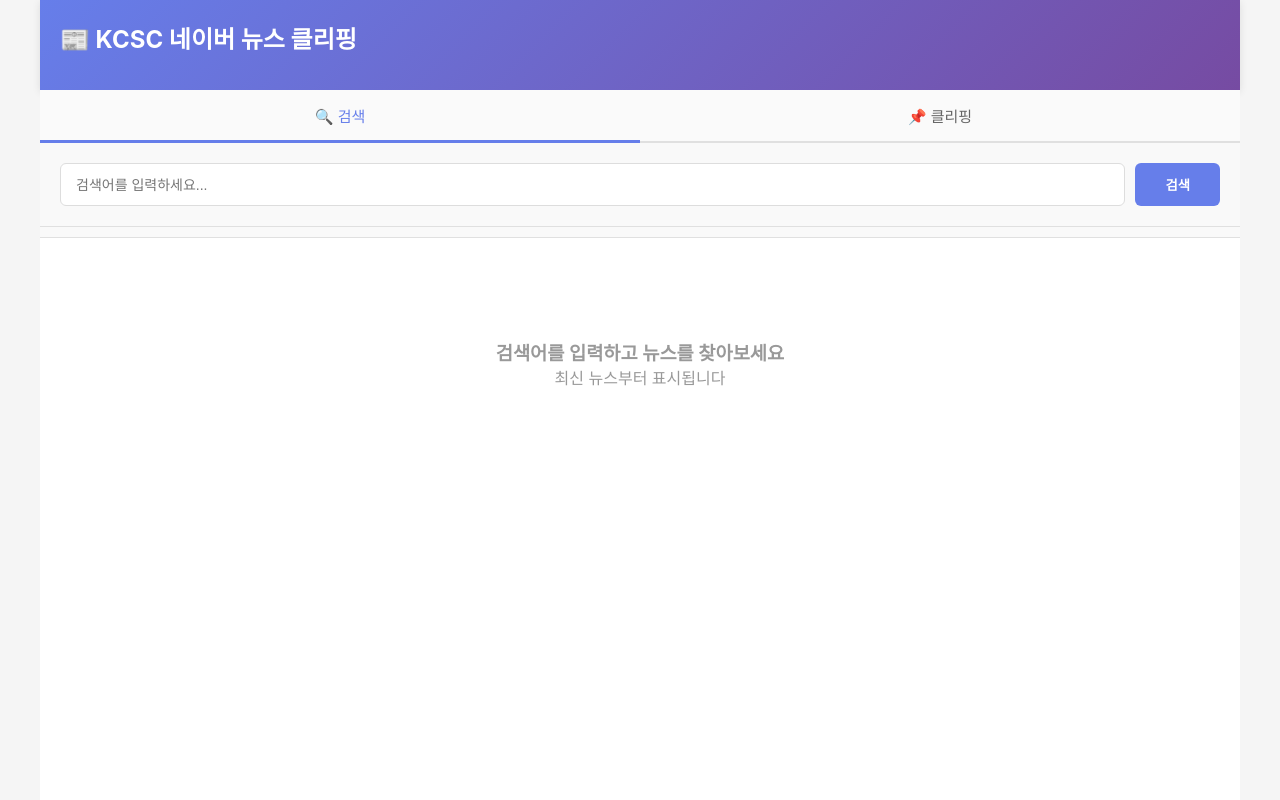
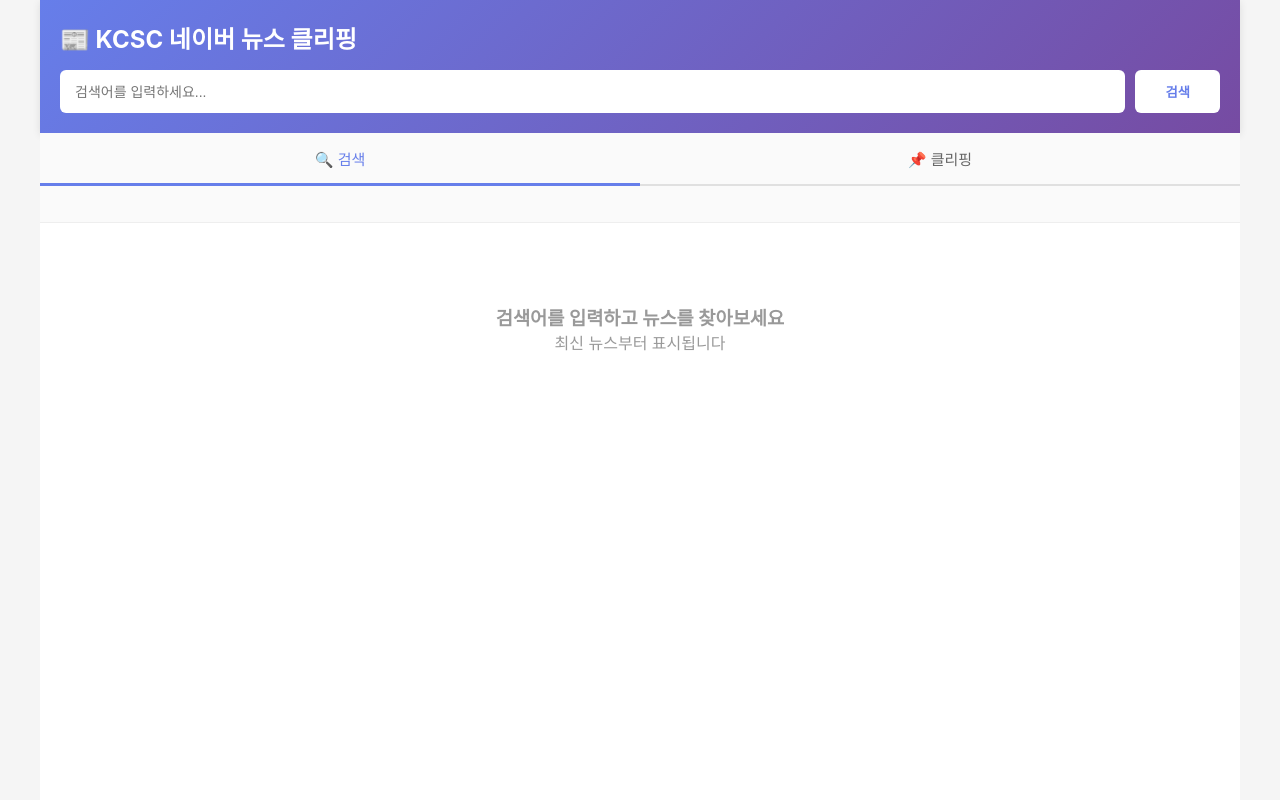
Before and after one commit to kentism/navernews.web, a FastAPI app: page / in a window 1280 px wide. Run offline with FastAPI, Linux system fonts and the light colour scheme; parts of the project's set-up code (start-up, migrations or seed data) failed here and were passed over.

Commit message:
탭 UI 수정 v2

```diff
--- a/templates/index.html
+++ b/templates/index.html
@@ -53,15 +53,12 @@
         .search-box {
             display: flex;
             gap: 10px;
-            padding: 20px;
-            background-color: #f9f9f9;
-            border-bottom: 1px solid #e0e0e0;
         }
 
         .search-box input {
             flex: 1;
             padding: 12px 15px;
-            border: 1px solid #ddd;
+            border: none;
             border-radius: 6px;
             font-size: 14px;
             outline: none;
@@ -69,8 +66,8 @@
 
         .search-box button {
             padding: 12px 30px;
-            background: #667eea;
-            color: white;
+            background: white;
+            color: #667eea;
             border: none;
             border-radius: 6px;
             font-weight: bold;
@@ -79,17 +76,18 @@
         }
 
         .search-box button:hover {
-            background: #5568d3;
+            background: #f0f0f0;
+            transform: translateY(-2px);
         }
 
         /* 탭 네비게이션 */
-        .main-tabs-nav {
+        .tabs-nav {
             display: flex;
             border-bottom: 2px solid #e0e0e0;
             background: #fafafa;
         }
 
-        .main-tab-btn {
+        .tab-btn {
             flex: 1;
             padding: 15px;
             background: none;
@@ -102,15 +100,15 @@
             transition: color 0.3s ease;
         }
 
-        .main-tab-btn:hover {
+        .tab-btn:hover {
             color: #667eea;
         }
 
-        .main-tab-btn.active {
+        .tab-btn.active {
             color: #667eea;
         }
 
-        .main-tab-btn.active::after {
+        .tab-btn.active::after {
             content: "";
             position: absolute;
             bottom: -2px;
@@ -120,35 +118,13 @@
             background: #667eea;
         }
 
-        #resultTabs {
-            display: flex;
-            flex-wrap: wrap;
-            padding: 10px 20px 0;
-            background-color: #f9f9f9;
-            border-bottom: 1px solid #e0e0e0;
+        /* 검색 결과 탭 버튼 스타일 조정 */
+        #resultTabs .tab-btn {
+            padding: 8px 12px; /* 세로, 가로 패딩 축소 */
+            font-size: 14px;   /* 폰트 크기 약간 축소 */
+            flex: 0 1 auto;    /* 탭 너비를 내용에 맞게 조절 */
+            border-radius: 6px; /* 둥근 모서리 추가 */
         }
-
-        #resultTabs .tab-btn {
-            padding: 8px 12px;
-            font-size: 14px;
-            flex: 0 1 auto;
-            border: 1px solid #ccc;
-            border-bottom: none;
-            border-radius: 6px 6px 0 0;
-            margin-right: 5px;
-            margin-bottom: -1px;
-            background-color: #f0f0f0;
-            cursor: pointer;
-        }
-
-        #resultTabs .tab-btn.active {
-            background-color: white;
-            border-color: #e0e0e0;
-            border-bottom: 1px solid white;
-            color: #667eea;
-            font-weight: bold;
-        }
-
 
         /* 탭 콘텐츠 */
         .tabs-content {
@@ -158,19 +134,12 @@
 
         .tab-pane {
             display: none;
-            height: 100%;
+            height: 100%; /* 부모(.tabs-content)의 높이를 채우도록 설정 */
         }
 
         .tab-pane.active {
-            display: flex;
-            flex-direction: column;
-        }
-
-        #resultContent .tab-panel {
-            display: none;
-        }
-        #resultContent .tab-panel.active {
-            display: block;
+            display: flex; /* flexbox 레이아웃 활성화 */
+            flex-direction: column; /* 자식 요소들을 세로로 배치 */
         }
 
         /* 검색 결과 탭 */
@@ -475,22 +444,9 @@
 </head>
 <body>
     <div class="container">
-        <!-- 헤더 -->
+        <!-- 헤더 (검색폼) -->
         <div class="header">
             <h1>📰 KCSC 네이버 뉴스 클리핑</h1>
-        </div>
-
-        <!-- 메인 탭 네비게이션 -->
-        <div class="main-tabs-nav">
-            <button data-tab="search" class="main-tab-btn active">🔍 검색</button>
-            <button data-tab="clippings" class="main-tab-btn" id="clippingsBtn">📌 클리핑</button>
-        </div>
-
-        <!-- 탭 콘텐츠 -->
-        <div class="tabs-content">
-            <!-- 검색 탭 -->
-            <div id="search" class="tab-pane active">
-                <!-- 검색 폼 -->
             <div class="search-box">
                 <input
                     type="text"
@@ -499,16 +455,29 @@
                 >
                 <button id="searchBtn">검색</button>
             </div>
-
-                <!-- 검색 결과 탭 영역 -->
-                <div id="resultArea">
-                    <div id="resultTabs"></div>
-                    <div id="resultContent" class="tab-content-inner"></div>
         </div>
 
-                <div id="searchEmptyState" class="empty-state">
+        <!-- 탭 네비게이션: 검색 + 클리핑 유지 -->
+        <div class="tabs-nav">
+            <button data-tab="search" class="tab-btn active">🔍 검색</button>
+            <button data-tab="clippings" class="tab-btn" id="clippingsBtn">📌 클리핑</button>
+        </div>
+
+        <!-- 상단: 결과 탭(영구) -->
+        <div id="persistentResultArea" style="padding:12px; border-bottom:1px solid #eee; background:#fafafa;">
+            <div id="resultTabs" style="display:flex; gap:8px; overflow:auto;"></div>
+            <div id="resultContent" style="margin-top:12px;"></div>
+        </div>
+
+        <!-- 탭 콘텐츠 -->
+        <div class="tabs-content">
+            <!-- 검색 탭 -->
+            <div id="search" class="tab-pane active">
+                <div class="tab-content-inner">
+                    <div class="empty-state">
                         <h3>검색어를 입력하고 뉴스를 찾아보세요</h3>
                         <p>최신 뉴스부터 표시됩니다</p>
+                    </div>
                 </div>
             </div>
 
@@ -530,7 +499,7 @@
         <div class="modal-content">
             <div class="modal-header">
                 <h2 id="modalTitle"></h2>
-                <button class="btn-close" onclick="closeModal()">×</button>
+                <button class="btn-close" onclick="closeModal()">&times;</button>
             </div>
             <div class="modal-body" id="modalBody"></div>
             <div class="modal-actions">
@@ -555,7 +524,7 @@
         localStorage.setItem(CLIPS_STORAGE_KEY, JSON.stringify(clips));
     }
 
-    function escapeHtml(s){ return String(s||'').replace(/[&<>'"`]/g, c=>({'&':'&amp;','<':'&lt;','>':'&gt;','"':'&quot;',"'":'&#39;'}[c])); }
+    function escapeHtml(s){ return String(s||'').replace(/[&<>"']/g, c=>({'&':'&amp;','<':'&lt;','>':'&gt;','"':'&quot;',"'":'&#39;'}[c])); }
     function escapeAttr(s){ return (s||'').replace(/"/g,'&quot;').replace(/'/g,'&#39;'); }
 
     let searchTabCounter = 0;
@@ -583,15 +552,13 @@
     window.showToast = showToast; // 다른 스크립트에서 접근 가능하도록 전역화
 
     function createSearchTab(keyword, htmlContent, start = 1){
-        document.getElementById('searchEmptyState').style.display = 'none';
-
         const id = 'search-' + (++searchTabCounter) + '-' + Date.now().toString(36);
         // 버튼
         const btn = document.createElement('button');
         btn.className = 'tab-btn';
         btn.dataset.tab = id;
         btn.textContent = keyword.length>20 ? keyword.slice(0,17)+'…' : keyword;
-        btn.onclick = ()=> switchResultTab(id);
+        btn.onclick = ()=> switchTab(id);
         const close = document.createElement('span'); close.textContent=' ×'; close.style.marginLeft='8px';
         close.onclick = (e)=>{ e.stopPropagation(); removeSearchTab(id); };
         btn.appendChild(close);
@@ -610,7 +577,7 @@
         panel.appendChild(sentinel);
         document.getElementById('resultContent').appendChild(panel);
 
-        switchResultTab(id);
+        switchTab(id);
 
         // 뉴스 아이템 클릭 시 상세 보기 이벤트 리스너 추가
         panel.querySelectorAll('.news-item').forEach(item => {
@@ -636,32 +603,42 @@
             panel.remove();
         }
         const remaining = document.getElementById('resultTabs').querySelectorAll('.tab-btn');
-        if(remaining.length) switchResultTab(remaining[remaining.length-1].dataset.tab);
+        if(remaining.length) switchTab(remaining[remaining.length-1].dataset.tab);
         else {
-            document.getElementById('searchEmptyState').style.display = 'block';
+            document.getElementById('resultContent').style.display = 'none';
+            switchTab('search'); // 메인 검색 탭으로 전환
         }
     }
 
-    function switchMainTab(tabId) {
-        document.querySelectorAll('.main-tab-btn').forEach(b => b.classList.remove('active'));
-        document.querySelector(`.main-tabs-nav [data-tab="${tabId}"]`).classList.add('active');
+    function switchTab(tabId){
+        if(!tabId) return;
 
+        // 모든 탭 버튼 비활성화
+        document.querySelectorAll('.tabs-nav .tab-btn').forEach(b => b.classList.remove('active'));
+        document.querySelectorAll('#resultTabs .tab-btn').forEach(b => b.classList.remove('active'));
+
+        // 모든 메인 패널(.tab-pane)과 검색 결과 패널(.tab-panel) 숨기기
         document.querySelectorAll('.tab-pane').forEach(p => p.classList.remove('active'));
-        document.getElementById(tabId).classList.add('active');
+        document.querySelectorAll('#resultContent .tab-panel').forEach(p => p.style.display = 'none');
+
+        const mainTabBtn = document.querySelector(`.tabs-nav [data-tab="${tabId}"]`);
+        const resultTabBtn = document.querySelector(`#resultTabs [data-tab="${tabId}"]`);
+        const panel = document.getElementById(tabId);
+
+        if (mainTabBtn) { // 'search' 또는 'clippings' 탭
+            mainTabBtn.classList.add('active');
+            if(panel) panel.classList.add('active');
+            document.getElementById('resultContent').style.display = 'none';
+        } else {
+            if(resultTabBtn) resultTabBtn.classList.add('active');
+            if(panel) panel.style.display = 'block';
+            document.getElementById('resultContent').style.display = 'block';
         }
 
-    function switchResultTab(tabId){
-        if(!tabId) return;
-
-        // 검색 결과 탭 버튼 활성화/비활성화
+        // 4) resultTabs 버튼 상태 업데이트
         document.querySelectorAll('#resultTabs .tab-btn').forEach(b => b.classList.remove('active'));
         const btn = document.querySelector(`#resultTabs [data-tab="${tabId}"]`);
         if (btn) btn.classList.add('active');
-
-        // 검색 결과 패널 활성화/비활성화
-        document.querySelectorAll('#resultContent .tab-panel').forEach(p => p.classList.remove('active'));
-        const panel = document.getElementById(tabId);
-        if (panel) panel.classList.add('active');
     }
 
     function setupInfiniteScrollForPanel(panel){
@@ -734,8 +711,8 @@
                 }
             }
         }, {
-            root: document.querySelector('.tabs-content'),
-            rootMargin: '200px'
+            root: null,  // viewport 기준
+            rootMargin: '200px'  // 200px 전에 미리 감지
         });
 
         observer.observe(sentinel);
@@ -767,20 +744,24 @@
             const clippingsPane = document.getElementById('clippings');
             if(!clippingsPane) return;
 
+            // 패딩을 위한 내부 컨테이너를 찾거나 생성합니다.
             const innerContainer = clippingsPane.querySelector('.tab-content-inner');
 
+            // 1. 스크립트를 제외한 HTML을 먼저 삽입합니다.
             const template = document.createElement('template');
             template.innerHTML = html;
             const scriptEl = template.content.querySelector('script');
             if (scriptEl) { scriptEl.remove(); }
             innerContainer.innerHTML = template.innerHTML;
 
+            // 탭이 로드된 후, 전역 변수에 저장된 텍스트를 textarea에 복원합니다.
             const textArea = document.getElementById('clippingTextArea');
             if (textArea) textArea.value = clippedTextContent;
 
+            // 2. 분리했던 스크립트를 DOM에 추가하여 실행시킵니다.
             if (scriptEl) {
                 const newScript = document.createElement('script');
-                newScript.textContent = scriptEl.textContent;
+                newScript.textContent = scriptEl.textContent; // 스크립트 내용 복사
                 innerContainer.appendChild(newScript);
             }
         } catch(e) {
@@ -811,6 +792,7 @@
     async function deleteAllClips(){
         if(!confirm('정말 모든 클리핑을 삭제하시겠습니까?')) return;
         try {
+            // UI 즉시 반영
             clippedTextContent = defaultClippedText;
             const textArea = document.getElementById('clippingTextArea');
             if (textArea) textArea.value = defaultClippedText;
@@ -845,13 +827,16 @@
                     : '';
                 const textToAdd = `▷ ${source} : ${title} (${formattedDate})\n${originalLink}\n`;
 
+                // 1. 전역 변수에 텍스트를 누적합니다.
                 clippedTextContent += textToAdd;
 
+                // 2. 만약 클리핑 탭이 현재 활성화되어 있다면, textarea의 값을 즉시 업데이트합니다.
                 const textArea = document.getElementById('clippingTextArea');
                 if (textArea) textArea.value = clippedTextContent;
 
                 showToast('클립이 저장되었습니다.');
 
+                // 버튼 상태 변경
                 if (btnEl) {
                     btnEl.textContent = '✓ 클립됨';
                     btnEl.classList.add('clipped');
@@ -890,9 +875,11 @@
         modalBody.innerHTML = '<div class="loading">기사 본문을 불러오는 중...</div>';
         modal.classList.add('active');
 
+        // 모달의 클리핑 버튼에 데이터 설정
         const clipBtn = modal.querySelector('.btn-primary');
         clipBtn.dataset.url = url;
         clipBtn.dataset.title = title;
+        // news-item 클릭 리스너에서 이미 source, pubdate, originallink를 설정함
 
         const fd = new FormData();
         fd.append('url', url);
@@ -900,7 +887,7 @@
 
         const resp = await fetch('/article-detail', { method: 'POST', body: fd });
         modalBody.innerHTML = await resp.text();
-        clipBtn.dataset.content = modalBody.textContent.trim().slice(0, 500);
+        clipBtn.dataset.content = modalBody.textContent.trim().slice(0, 500); // 파싱된 본문 일부 저장
     }
 
     function closeModal() {
@@ -916,7 +903,7 @@
             btn.dataset.source,
             btn.dataset.pubdate,
             btn.dataset.originallink,
-            btn
+            btn // 모달의 클립 버튼도 상태 변경
         );
     }
 
@@ -926,19 +913,20 @@
         if (searchBtn) searchBtn.addEventListener('click', handleSearch);
         if (input) input.addEventListener('keypress', (e) => { if (e.key === 'Enter') handleSearch(); });
 
-        const tabsNav = document.querySelector('.main-tabs-nav');
+        const tabsNav = document.querySelector('.tabs-nav');
         if (tabsNav) {
             tabsNav.addEventListener('click', (e) => {
                 const btn = e.target.closest('button[data-tab]');
                 if (!btn) return;
                 const tab = btn.dataset.tab;
                 if (tab === 'clippings') {
-                    loadClippingsTab();
+                    loadClippingsTab(); // 클리핑 탭을 누를 때마다 목록을 새로고침하고 텍스트를 복원합니다.
                 }
-                switchMainTab(tab);
+                switchTab(tab);
             });
         }
 
+        // ===== 페이지 로드 시 기본 검색 =====
         async function loadDefaultSearch(){
             const keywords = ['방송미디어통신심의위원회', '방송미디어통신위원회', '과방위'];
             for (const kw of keywords) {
```
Lines whose indentation alone changed are shown as unchanged.
